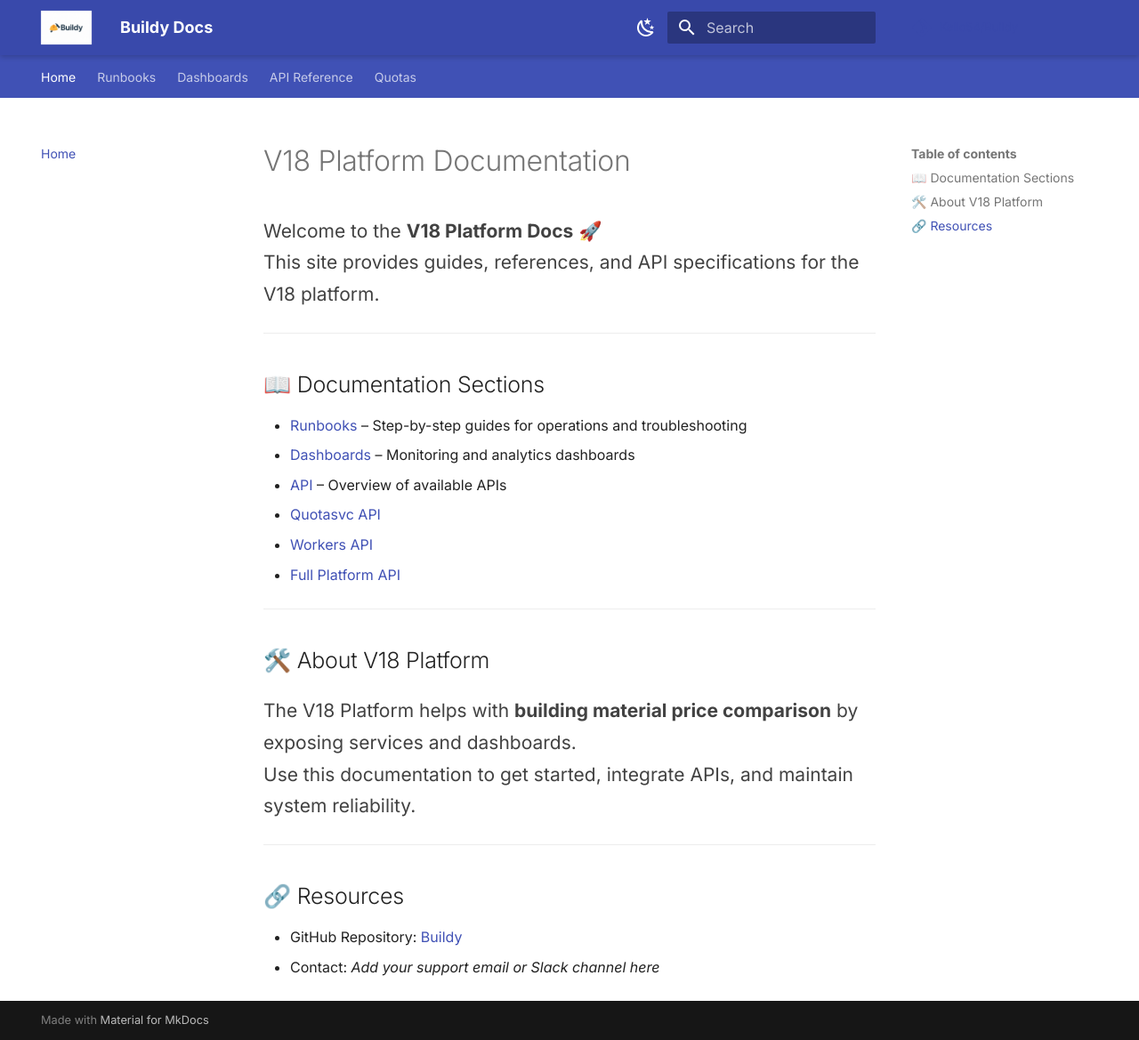
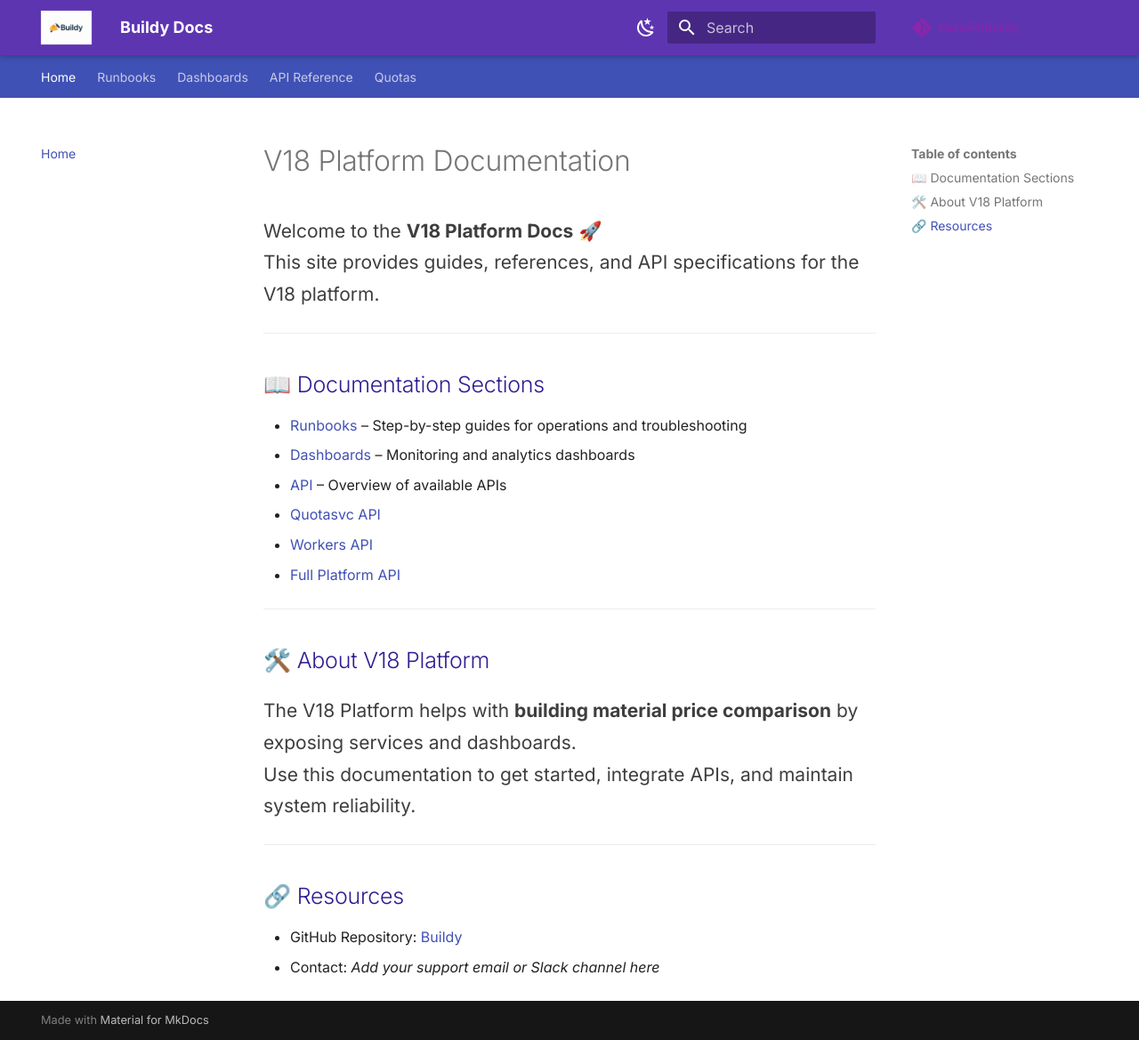
Before and after one commit to Kello54/Buildy, an MkDocs documentation site: the page built from docs/index.md, in a window 1280 px wide and 1169 px high. Shown: the whole window at 89% size. Built offline with MkDocs 1.6.1 and Material for MkDocs 9.7.7, drawn with Linux system fonts in a browser that asks for light colours; comment, search, counter and statistics services are not loaded.

Commit message:
Update custom.css

```diff
--- a/docs/stylesheets/custom.css
+++ b/docs/stylesheets/custom.css
@@ -1,11 +1,12 @@
 /* =======================
    Buildy Docs Custom CSS
+   Theme: Purple & Gold
    ======================= */
 
 /* Header styling */
 .md-header {
-  background-color: #3949ab; /* Indigo 600 */
-  box-shadow: 0 2px 6px rgba(0,0,0,0.2);
+  background-color: #5e35b1; /* Royal Purple */
+  box-shadow: 0 2px 6px rgba(0,0,0,0.25);
 }
 
 /* Navigation tabs */
@@ -16,7 +17,7 @@
 }
 
 .md-tabs__link:hover {
-  color: #ffcc80; /* Warm accent */
+  color: #ffd54f; /* Golden Yellow */
 }
 
 /* Sidebar navigation */
@@ -25,14 +26,14 @@
 }
 
 .md-nav__link--active {
-  color: #3949ab; /* Indigo */
+  color: #5e35b1; /* Royal Purple */
 }
 
 /* Headings */
 h1, h2, h3, h4 {
   font-family: "Inter", sans-serif;
   font-weight: 600;
-  color: #212121;
+  color: #311b92; /* Deep Purple */
   margin-top: 1.2em;
   margin-bottom: 0.6em;
 }
@@ -41,7 +42,7 @@
 p {
   line-height: 1.7;
   font-size: 1.05rem;
-  color: #424242;
+  color: #3e3e3e;
 }
 
 /* Code blocks */
@@ -52,7 +53,7 @@
 }
 
 pre code {
-  background: #f5f5f5;
+  background: #f8f4ff; /* Light lavender */
   padding: 1em;
   display: block;
   overflow-x: auto;
@@ -73,19 +74,20 @@
 }
 
 th {
-  background: #eeeeee;
+  background: #ede7f6; /* Pale purple */
   font-weight: 600;
+  color: #4527a0;
 }
 
 /* Links */
 a {
-  color: #3949ab;
+  color: #8e24aa; /* Vivid Purple */
   text-decoration: none;
   transition: color 0.2s ease;
 }
 
 a:hover {
-  color: #1a237e;
+  color: #ffb300; /* Bright Gold */
   text-decoration: underline;
 }
 
@@ -100,17 +102,20 @@
   padding: 0.75em 1em;
 }
 
+/* Note */
 .md-typeset .admonition.note {
-  border-left: 6px solid #3949ab;
-  background: #e8eaf6;
+  border-left: 6px solid #5e35b1;
+  background: #ede7f6;
 }
 
+/* Warning */
 .md-typeset .admonition.warning {
-  border-left: 6px solid #f57c00;
-  background: #fff3e0;
+  border-left: 6px solid #ffb300;
+  background: #fff8e1;
 }
 
+/* Tip */
 .md-typeset .admonition.tip {
-  border-left: 6px solid #388e3c;
-  background: #e8f5e9;
+  border-left: 6px solid #8e24aa;
+  background: #f3e5f5;
 }
```
